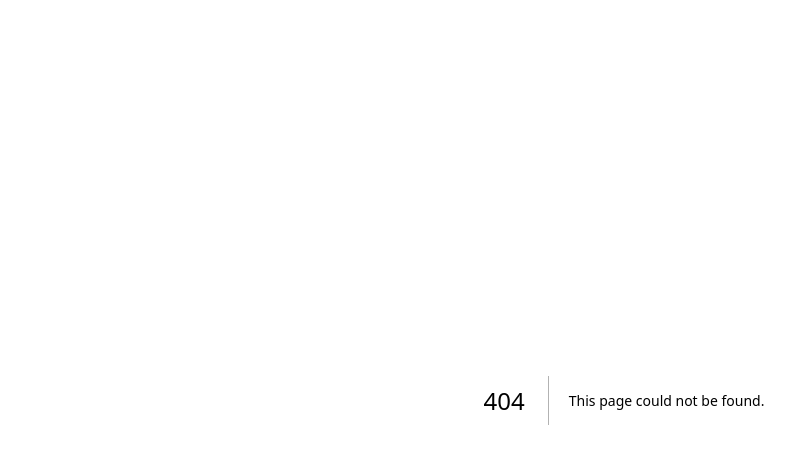
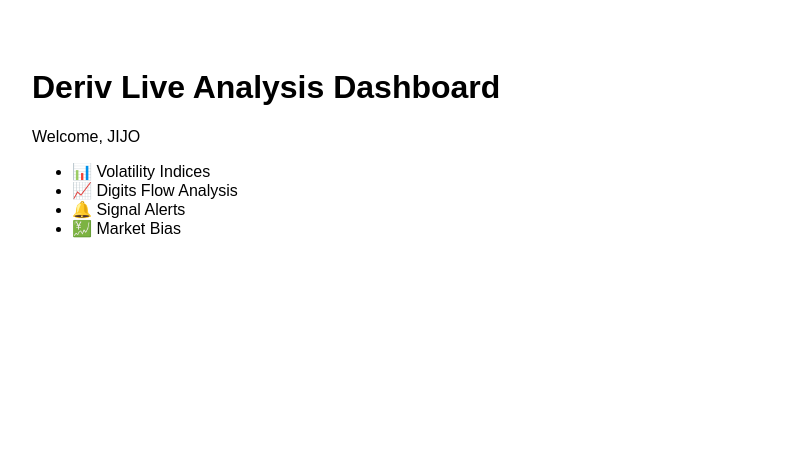
Before and after one commit to oduorgeorge513-pixel/derivslave, a Next.js app: page /pages/pages/dashboard in a window 1280 px wide. Before the commit this address had no page. Shown: the top 464 px of the page, without its empty margins (16-811 px from the left). Built offline with nearby package versions, Linux system fonts and the light colour scheme.

Commit message:
Create dashboard.js

```diff
--- /dev/null
+++ b/pages/pages/pages/dashboard.js
@@ -0,0 +1,15 @@
+export default function Dashboard() {
+  return (
+    <div style={{ padding: "40px", fontFamily: "Arial" }}>
+      <h1>Deriv Live Analysis Dashboard</h1>
+      <p>Welcome, JIJO</p>
+
+      <ul>
+        <li>📊 Volatility Indices</li>
+        <li>📈 Digits Flow Analysis</li>
+        <li>🔔 Signal Alerts</li>
+        <li>💹 Market Bias</li>
+      </ul>
+    </div>
+  );
+}
```
